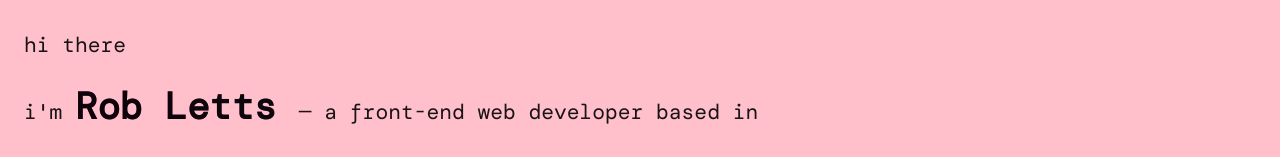
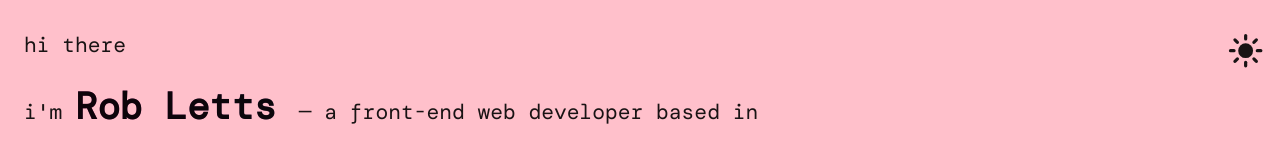
Before and after one commit to rob-letts/personal-site-2025, a Nuxt app: page / in a window 1280 px wide. Shown: the top 157 px of the page. Built offline with nearby package versions, Linux system fonts and the light colour scheme.

Commit message:
Add dark mode theme button via Nuxt Color-Mode

```diff
--- a/app/app.vue
+++ b/app/app.vue
@@ -1,4 +1,8 @@
 <template>
+  <header>
+    <ThemeButton />
+  </header>
+
   <main>
     <h1>
       hi there
@@ -8,7 +12,8 @@
       <a
         class="name"
         href="https://github.com/rob-letts"
-      >Rob Letts
+      >
+        Rob Letts
       </a>
       — a front-end web developer based in South London.
     </p>
--- /dev/null
+++ b/app/components/ThemeButton.vue
@@ -0,0 +1,20 @@
+<script setup lang="ts">
+const colorMode = useColorMode()
+const isLightMode = computed(() => colorMode.value === 'light')
+
+function updateColorMode() {
+  colorMode.value = isLightMode.value ? 'dark' : 'light'
+}
+</script>
+
+<template>
+  <button
+    @click="updateColorMode"
+    id="theme-button"
+    class="theme-button"
+    aria-label="theme"
+  >
+    <SunIcon v-if="isLightMode" />
+    <MoonIcon v-else />
+  </button>
+</template>
--- /dev/null
+++ b/app/components/icons/MoonIcon.vue
@@ -0,0 +1,7 @@
+<template>
+  <svg
+    xmlns="http://www.w3.org/2000/svg"
+    viewBox="0 0 512 512"
+    class="dark-icon"
+  > <path d="M264,480A232,232,0,0,1,32,248C32,154,86,69.72,169.61,33.33a16,16,0,0,1,21.06,21.06C181.07,76.43,176,104.66,176,136c0,110.28,89.72,200,200,200,31.34,0,59.57-5.07,81.61-14.67a16,16,0,0,1,21.06,21.06C442.28,426,358,480,264,480Z" /> </svg>
+</template>
--- /dev/null
+++ b/app/components/icons/SunIcon.vue
@@ -0,0 +1,7 @@
+<template>
+  <svg
+    xmlns="http://www.w3.org/2000/svg"
+    viewBox="0 0 512 512"
+    class="light-icon"
+  >  <path d="M256,118a22,22,0,0,1-22-22V48a22,22,0,0,1,44,0V96A22,22,0,0,1,256,118Z" /> <path d="M256,486a22,22,0,0,1-22-22V416a22,22,0,0,1,44,0v48A22,22,0,0,1,256,486Z" /> <path d="M369.14,164.86a22,22,0,0,1-15.56-37.55l33.94-33.94a22,22,0,0,1,31.11,31.11l-33.94,33.94A21.93,21.93,0,0,1,369.14,164.86Z" /> <path d="M108.92,425.08a22,22,0,0,1-15.55-37.56l33.94-33.94a22,22,0,1,1,31.11,31.11l-33.94,33.94A21.94,21.94,0,0,1,108.92,425.08Z" /> <path d="M464,278H416a22,22,0,0,1,0-44h48a22,22,0,0,1,0,44Z" /> <path d="M96,278H48a22,22,0,0,1,0-44H96a22,22,0,0,1,0,44Z" /> <path d="M403.08,425.08a21.94,21.94,0,0,1-15.56-6.45l-33.94-33.94a22,22,0,0,1,31.11-31.11l33.94,33.94a22,22,0,0,1-15.55,37.56Z" /> <path d="M142.86,164.86a21.89,21.89,0,0,1-15.55-6.44L93.37,124.48a22,22,0,0,1,31.11-31.11l33.94,33.94a22,22,0,0,1-15.56,37.55Z" /> <path d="M256,358A102,102,0,1,1,358,256,102.12,102.12,0,0,1,256,358Z" /> </svg>
+</template>
--- a/nuxt.config.ts
+++ b/nuxt.config.ts
@@ -2,6 +2,7 @@ export default defineNuxtConfig({
   modules: [
     '@nuxtjs/tailwindcss',
     '@nuxt/eslint',
+    '@nuxtjs/color-mode',
   ],
   components: [
     { path: '~/components' },
--- a/package.json
+++ b/package.json
@@ -13,6 +13,7 @@
     "lint:fix": "eslint . --fix"
   },
   "dependencies": {
+    "@nuxtjs/color-mode": "^3.5.2",
     "nuxt": "^4.0.0",
     "vue": "^3.5.17",
     "vue-router": "^4.5.1"
```
Also changed, not shown: 1 other file (tests, documents, lock files or other folders).
